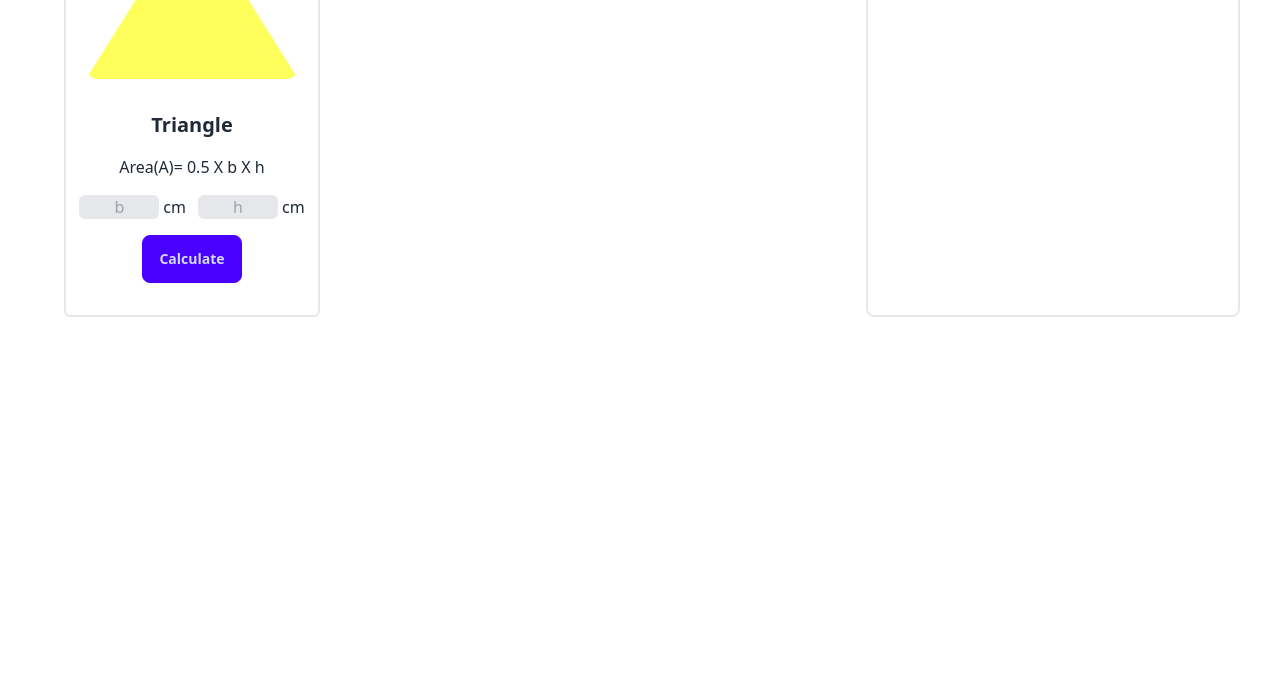
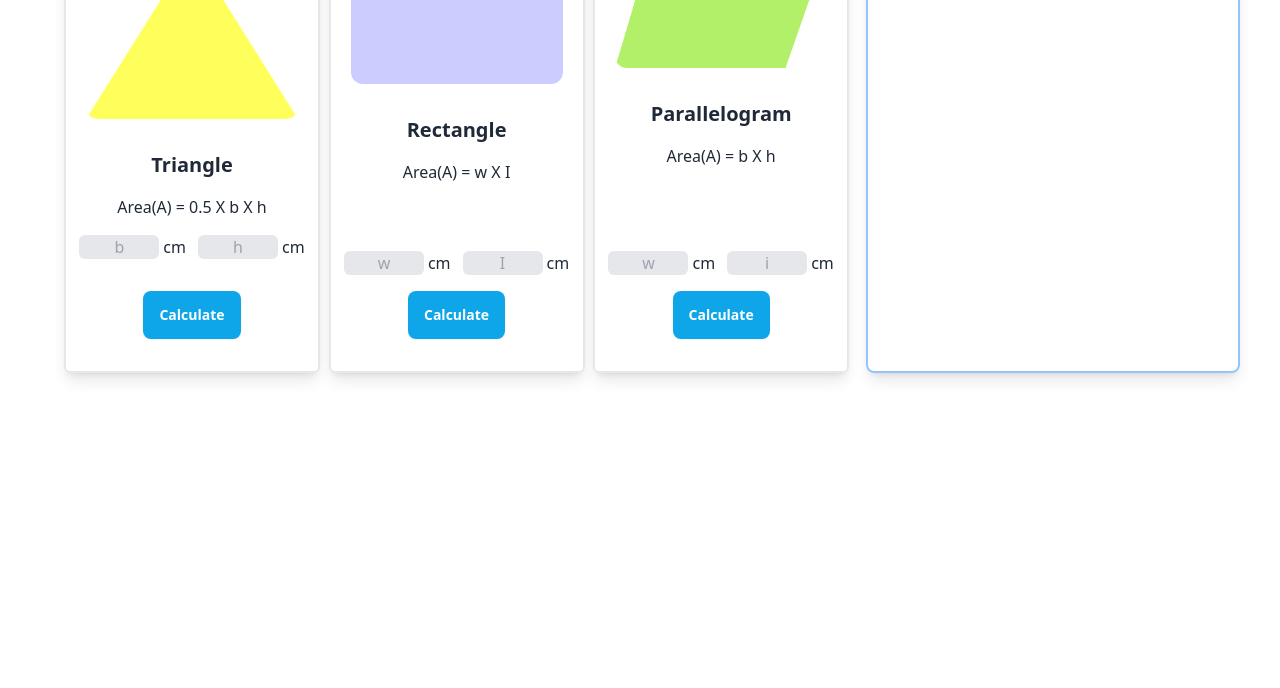
Before and after one commit to Maksudulfcub/geometry-genius-js, a plain HTML site: page index.html in a window 1280 px wide. Shown: the part 112-800 px from the top of the page. Drawn offline with nearby package versions, Linux system fonts and the light colour scheme.

Commit message:
Triangle part completed

```diff
--- a/index.html
+++ b/index.html
@@ -11,32 +11,83 @@
     <script src="https://cdn.tailwindcss.com"></script>
 </head>
 
-<body class="px-10">
+<body class="px-10 py-10">
     <main>
         <div class="flex flex-col justify-between md:flex-row">
             <!-- card container -->
             <div class="px-6">
                 <div class="flex-1 grid grid-cols-1 md:grid-cols-2 lg:grid-cols-3 gap-4">
-                    <div class="card border-2 rounded-md w-64">
+
+                    <div class="card border-2 border-gray-200 shadow-lg rounded-md w-64">
                         <figure class="px-5 pt-5">
-                            <img src="./images/triangle.png"
-                                alt="Shoes" class="rounded-xl" />
+                            <img src="./images/triangle.png" alt="Shoes" class="rounded-xl" />
                         </figure>
                         <div class="card-body items-center text-center space-y-2">
                             <h2 class="card-title">Triangle</h2>
-                            <p>Area(A)= 0.5 X b X h</p>
+                            <p>Area(A) = 0.5 X b X h</p>
                             <div class="flex gap-3">
                                 <div class="flex gap-1">
-                                    <input class="bg-gray-200 rounded-md w-20 text-center" type="text" placeholder="b">
+                                    <input id="base-input" class="bg-gray-200 rounded-md w-20 text-center" type="text"
+                                        placeholder="b">
                                     <p>cm</p>
                                 </div>
                                 <div class="flex gap-1">
-                                    <input class="bg-gray-200 rounded-md w-20 text-center" type="text" placeholder="h">
+                                    <input id="height-input" class="bg-gray-200 rounded-md w-20 text-center" type="text"
+                                        placeholder="h">
+                                    <p>cm</p>
+                                </div>
+                            </div>
+                            <div id="input-container">
+
+                            </div>
+                            <div id="button" class="card-actions">
+                                <button class="btn btn-primary bg-sky-500 border-none text-white">Calculate</button>
+                            </div>
+                        </div>
+                    </div>
+
+                    <div class="card border-2 border-gray-200 shadow-lg rounded-md w-64">
+                        <figure class="px-5 pt-5">
+                            <img src="/images/rectangle.png" alt="Shoes" class="rounded-xl" />
+                        </figure>
+                        <div class="card-body items-center text-center space-y-2">
+                            <h2 class="card-title">Rectangle</h2>
+                            <p>Area(A) = w X I</p>
+                            <div class="flex gap-3">
+                                <div class="flex gap-1">
+                                    <input class="bg-gray-200 rounded-md w-20 text-center" type="text" placeholder="w">
+                                    <p>cm</p>
+                                </div>
+                                <div class="flex gap-1">
+                                    <input class="bg-gray-200 rounded-md w-20 text-center" type="text" placeholder="I">
                                     <p>cm</p>
                                 </div>
                             </div>
                             <div class="card-actions">
-                                <button class="btn btn-primary w-full">Calculate</button>
+                                <button class="btn btn-primary bg-sky-500 border-none text-white">Calculate</button>
+                            </div>
+                        </div>
+                    </div>
+
+                    <div class="card border-2 border-gray-200 shadow-lg rounded-md w-64">
+                        <figure class="px-5 pt-5">
+                            <img src="/images/parallelogram.png" alt="Shoes" class="rounded-xl" />
+                        </figure>
+                        <div class="card-body items-center text-center space-y-2">
+                            <h2 class="card-title">Parallelogram</h2>
+                            <p>Area(A) = b X h</p>
+                            <div class="flex gap-3">
+                                <div class="flex gap-1">
+                                    <input class="bg-gray-200 rounded-md w-20 text-center" type="text" placeholder="w">
+                                    <p>cm</p>
+                                </div>
+                                <div class="flex gap-1">
+                                    <input class="bg-gray-200 rounded-md w-20 text-center" type="text" placeholder="i">
+                                    <p>cm</p>
+                                </div>
+                            </div>
+                            <div class="card-actions">
+                                <button class="btn btn-primary bg-sky-500 border-none text-white">Calculate</button>
                             </div>
                         </div>
                     </div>
@@ -44,11 +95,17 @@
             </div>
 
             <!-- calculation container -->
-            <div class="w-96 border-2 rounded-lg p-4">
+            <div class="w-96 border-2 border-blue-300 shadow-lg rounded-lg p-4">
                 <h3 class="text-3xl font-bold text-center underline">Area Calculation</h3>
+                <div id="area-container" class="p-10">
+
+                </div>
             </div>
         </div>
     </main>
+
+
+    <script src="js/triangle.js"></script>
 </body>
 
 </html>
--- /dev/null
+++ b/js/triangle.js
@@ -0,0 +1,22 @@
+document.getElementById('button').addEventListener('click', function () {
+    const base = document.getElementById('base-input').value;
+    const baseValue = parseInt(base);
+    const height = document.getElementById('height-input').value;
+    const heightValue = parseInt(height);
+    console.log(typeof baseValue, typeof heightValue)
+
+    if (isNaN(baseValue) || isNaN(heightValue)) {
+        const errorText = document.createElement('h3');
+        errorText.innerText = 'Invalid input ! Please provide a number.';
+        const inputContainer = document.getElementById('input-container');
+        inputContainer.appendChild(errorText);
+    }
+    else {
+        const area = 0.5 * baseValue * heightValue;
+
+        const areaContainer = document.getElementById('area-container');
+        const resultText = document.createElement('p');
+        resultText.innerText = ('Triangle ' + area);
+        areaContainer.appendChild(resultText);
+    }
+})
```
Also changed, not shown: 1 other file.
